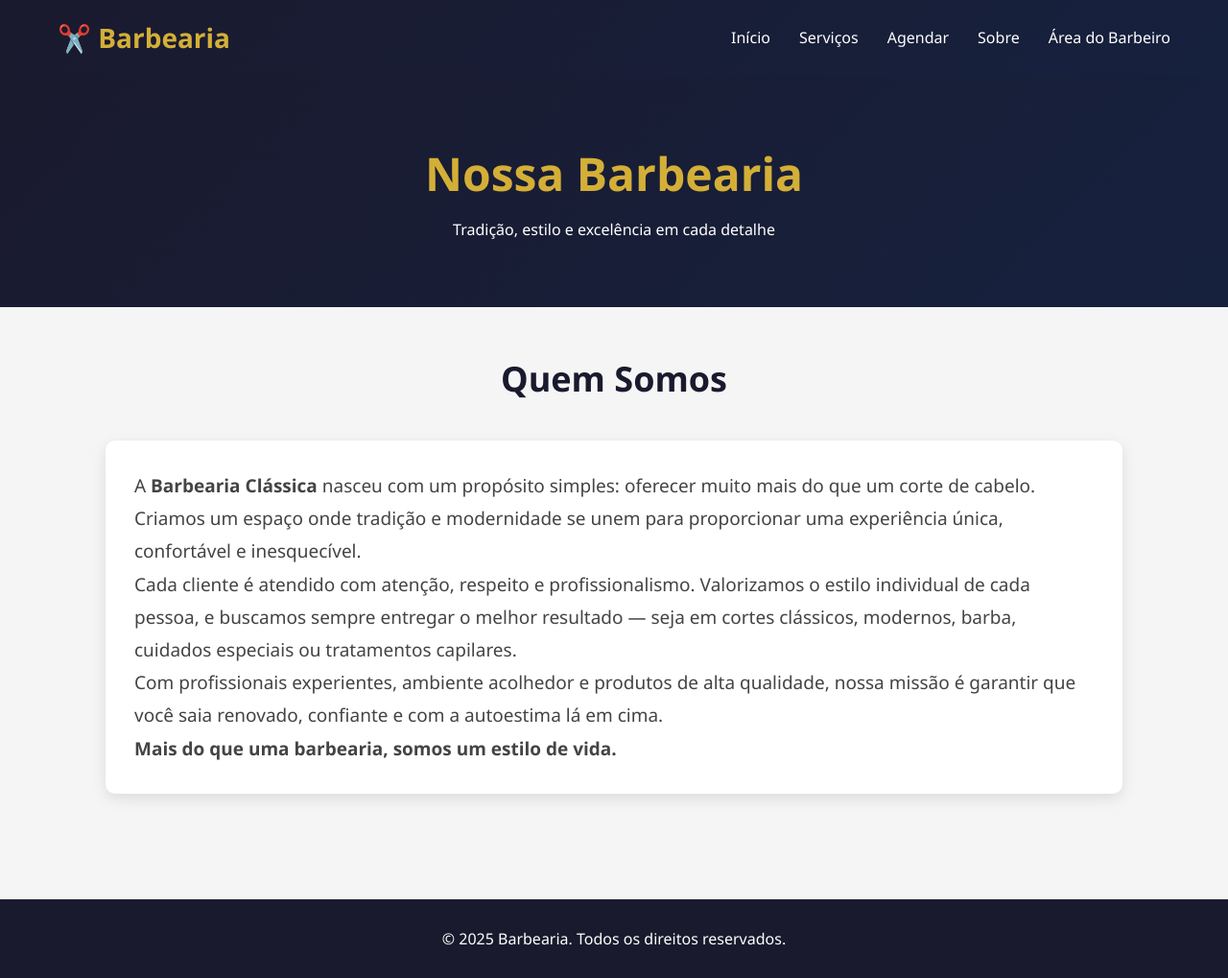
After one commit to iago-melo01/projeto-daniel-barbearia, a PHP site: page /sobre.php in a window 1280 px wide. The commit adds this page. Shown: the whole page at 96% size. Run offline with PHP 8.4, Linux system fonts and the light colour scheme.

Commit message:
inserção da pagina sobre

```diff
--- /dev/null
+++ b/sobre.php
@@ -0,0 +1,146 @@
+<?php
+    require_once("admin/conectaMYSQL.php");
+?>
+
+<!DOCTYPE html>
+<html lang="pt-BR">
+<head>
+    <meta charset="UTF-8">
+    <meta name="viewport" content="width=device-width, initial-scale=1.0">
+    <title>Sobre Nós - Barbearia</title>
+
+    <style>
+        * {
+            margin: 0;
+            padding: 0;
+            box-sizing: border-box;
+        }
+
+        body {
+            font-family: 'Segoe UI', Tahoma, Geneva, Verdana, sans-serif;
+            background: #f5f5f5;
+            color: #333;
+        }
+
+        header {
+            background: linear-gradient(135deg, #1a1a2e 0%, #16213e 100%);
+            color: #fff;
+            padding: 20px 0;
+            box-shadow: 0 2px 10px rgba(0,0,0,0.1);
+        }
+
+        .header-container {
+            max-width: 1200px;
+            margin: 0 auto;
+            padding: 0 20px;
+            display: flex;
+            justify-content: space-between;
+            align-items: center;
+        }
+
+        .logo {
+            font-size: 28px;
+            font-weight: 700;
+            color: #d4af37;
+        }
+
+        .nav-links {
+            display: flex;
+            gap: 30px;
+            align-items: center;
+        }
+
+        .nav-links a {
+            color: #fff;
+            text-decoration: none;
+            font-weight: 500;
+            transition: 0.3s;
+        }
+
+        .nav-links a:hover {
+            color: #d4af37;
+        }
+
+        .hero {
+            background: linear-gradient(135deg, #1a1a2e 0%, #16213e 100%);
+            color: #fff;
+            padding: 70px 20px;
+            text-align: center;
+        }
+
+        .hero h1 {
+            font-size: 48px;
+            color: #d4af37;
+            margin-bottom: 15px;
+        }
+
+        .container {
+            max-width: 1100px;
+            margin: 0 auto;
+            padding: 50px 20px;
+        }
+
+        .section-title {
+            text-align: center;
+            font-size: 36px;
+            color: #1a1a2e;
+            margin-bottom: 40px;
+        }
+
+        .sobre-texto {
+            font-size: 19px;
+            line-height: 1.8;
+            color: #444;
+            background: #fff;
+            padding: 30px;
+            border-radius: 10px;
+            box-shadow: 0 5px 15px rgba(0,0,0,0.1);
+        }
+
+        footer {
+            background: #1a1a2e;
+            color: #fff;
+            text-align: center;
+            padding: 30px 20px;
+            margin-top: 60px;
+        }
+    </style>
+</head>
+<body>
+
+<?php include_once 'topo.php' ?>
+
+<section class="hero">
+    <h1>Nossa Barbearia</h1>
+    <p>Tradição, estilo e excelência em cada detalhe</p>
+</section>
+
+<div class="container">
+    <h2 class="section-title">Quem Somos</h2>
+
+    <div class="sobre-texto">
+        <p>
+            A <strong>Barbearia Clássica</strong> nasceu com um propósito simples: oferecer muito mais do que um corte de cabelo.
+            Criamos um espaço onde tradição e modernidade se unem para proporcionar uma experiência única, confortável e inesquecível.
+        </p>
+
+        <p>
+            Cada cliente é atendido com atenção, respeito e profissionalismo. Valorizamos o estilo individual de cada pessoa, e
+            buscamos sempre entregar o melhor resultado — seja em cortes clássicos, modernos, barba, cuidados especiais ou tratamentos capilares.
+        </p>
+
+        <p>
+            Com profissionais experientes, ambiente acolhedor e produtos de alta qualidade, nossa missão é garantir que você
+            saia renovado, confiante e com a autoestima lá em cima.
+        </p>
+
+        <p><strong>Mais do que uma barbearia, somos um estilo de vida.</strong></p>
+    </div>
+</div>
+
+<footer>
+    <p>&copy; 2025 Barbearia. Todos os direitos reservados.</p>
+</footer>
+
+</body>
+</html>
--- a/topo.php
+++ b/topo.php
@@ -5,6 +5,7 @@
                 <a href="?query=home">Início</a>
                 <a href="?query=servicos">Serviços</a>
                 <a href="?query=agendar">Agendar</a>
+                <a href="?query=sobre">Sobre</a>
                 <a href="?query=login-barbeiro" class="btn-login">Área do Barbeiro</a>
             </nav>
         </div>
```
Also changed, not shown: admin/admin.php (+4 -8 lines).
